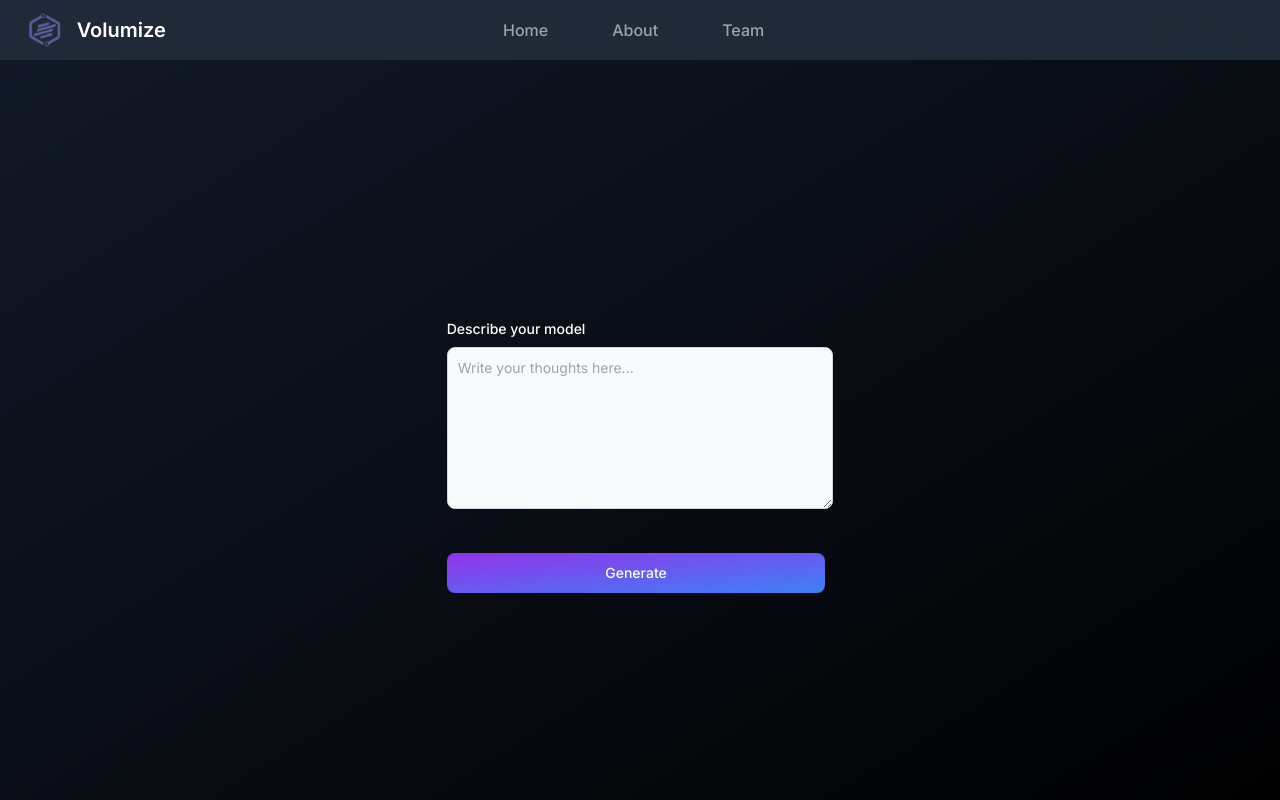
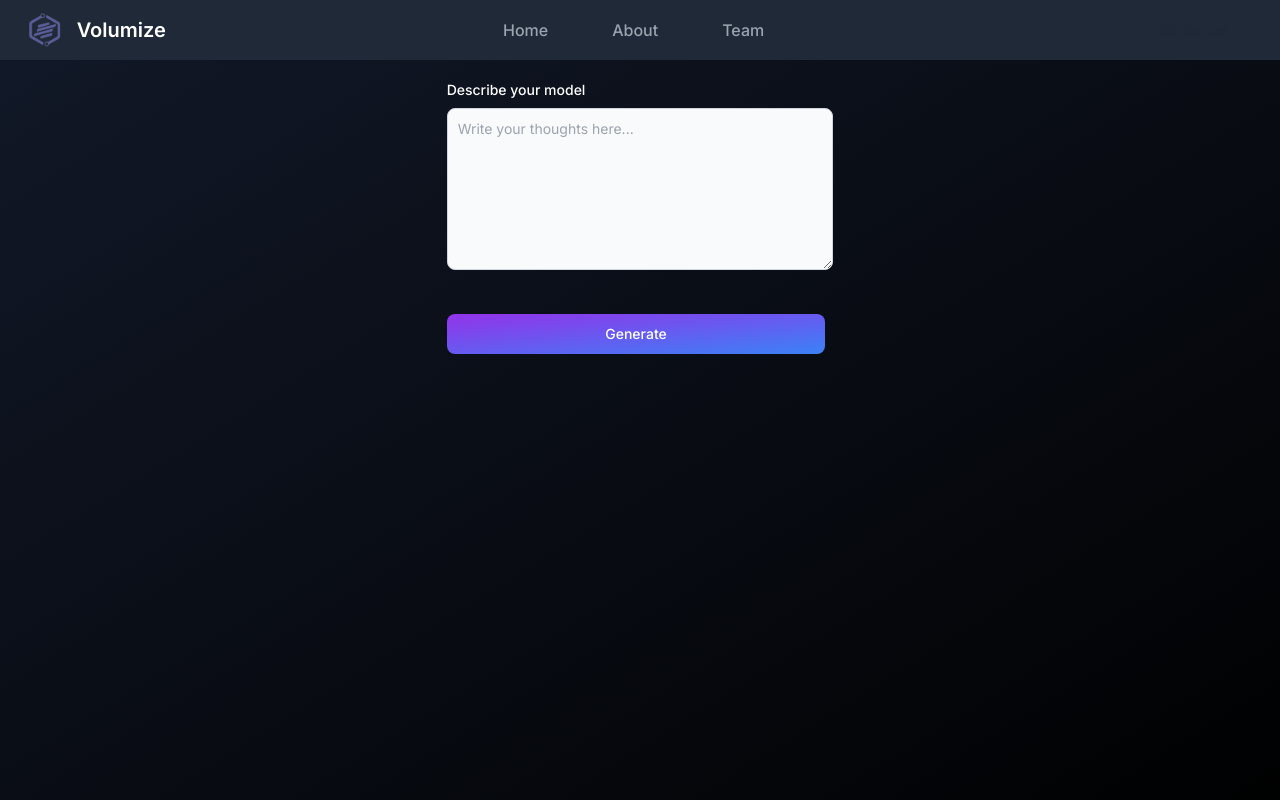
Before and after one commit to Zhassulan1/Volumize-Front, a Next.js app: page /create/text in a window 1280 px wide. Shown: the top 800 px of the page. Built offline with nearby package versions, Linux system fonts and the light colour scheme.

Commit message:
fix: fixed aligning in md devices

```diff
--- a/src/app/create/text/page.tsx
+++ b/src/app/create/text/page.tsx
@@ -113,7 +113,9 @@ export default function UploadSection() {
     <>
       <Header />
       <div className="bg-gradient-to-br from-gray-900 to-black align-middle justify-between">
-        <div className='md:flex md:flex-row items-center justify-center align-middle min-h-screen '>
+      <div className="min-h-screen align-middle justify-center">
+
+        <div className='md:flex md:flex-row items-center justify-center align-middle'>
           <div className='md:w-1/3 p-5 w-screen'>
             <form onSubmit={onSubmit} className='flex flex-col m-auto'>
               <label
@@ -149,6 +151,7 @@ export default function UploadSection() {
 
         </div>
         <ToastContainer />
+        </div>
       </div>
     </>
   );
```
